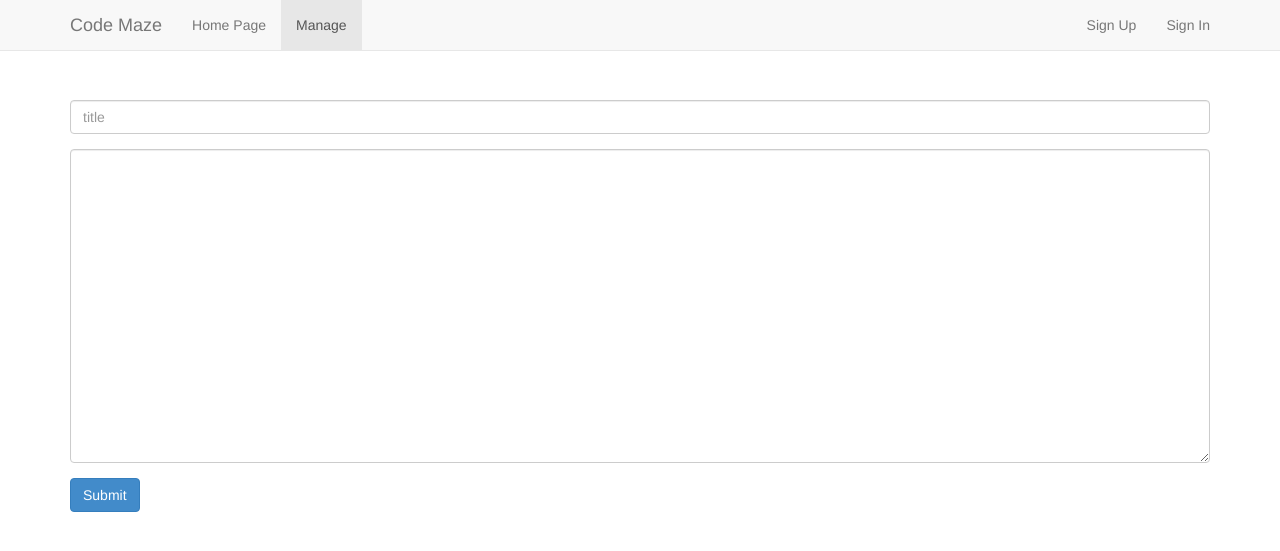
After one commit to code-maze/wblog, a Flask app: page /editor in a window 1280 px wide. The commit adds this page. Shown: the top 551 px of the page. Run offline with Flask 2, Linux system fonts and the light colour scheme; some libraries are stand-ins or nearby versions.

Commit message:
添加编辑器，添加表单通用样式

```diff
--- a/www/app/routes/main.py
+++ b/www/app/routes/main.py
@@ -23,3 +23,7 @@ def signin():
 @main.route('/admin')
 def admin():
     return render_template('admin.html')
+
+@main.route('/editor')
+def editor():
+    return render_template('editor.html')
--- a/www/app/static/css/common.css
+++ b/www/app/static/css/common.css
@@ -1,3 +1,7 @@
 #main {
     margin-top: 50px;
 }
+
+.container form {
+    margin-top: 100px;
+}
--- /dev/null
+++ b/www/app/templates/editor.html
@@ -0,0 +1,28 @@
+{% extends 'layout.html' %}
+{% import 'nav.html' as nav %}
+
+{% block title %}编辑页面{% endblock %}
+
+{% block style %}
+<link rel="stylesheet" href="/static/css/common.css" />
+{% endblock %}
+
+{% block content %}
+{{ nav.show('admin') }}
+<div class='container'>
+    <form role="form">
+        <div class="form-group">
+            <input type="text" class="form-control" id="title" placeholder="title">
+        </div>
+        <div class="form-group">
+            <textarea class="form-control" rows="15"></textarea>
+        </div>
+        <button class="btn btn-primary">Submit</button>
+    </form>
+</div>
+{% endblock %}
+
+{%block script %}
+
+{{ nav.animate() }}
+{% endblock %}
--- a/www/app/templates/layout.html
+++ b/www/app/templates/layout.html
@@ -14,6 +14,7 @@
 
     <script src="/static/js/lib/jquery-1.11.3.js"></script>
     <script src="/static/js/lib/bootstrap.min.js"></script>
+    <script src="//cdnjs.cloudflare.com/ajax/libs/showdown/1.5.1/showdown.min.js"></script>
     {% block script %}{% endblock %}
     </body>
 </html>
--- a/www/app/templates/nav.html
+++ b/www/app/templates/nav.html
@@ -21,7 +21,7 @@
                 <li id="logined-user" class="dropdown">
                     <a href="#" class="dropdown-toggle" data-toggle="dropdown">{{ g.user.name }}<span class="caret"></span></a>
                     <ul class="dropdown-menu" role="menu">
-                        <li><a href="#">New Blog</a></li>
+                        <li><a href="/editor">New Blog</a></li>
                         <li class="divider"></li>
                         <li><a href="#">Sign Out</a></li>
                     </ul>
--- a/www/app/templates/signin.html
+++ b/www/app/templates/signin.html
@@ -3,13 +3,14 @@
 {% block title %}欢迎登陆{% endblock %}
 
 {% block style %}
+<link rel="stylesheet" href="/static/css/common.css" />
 <link rel="stylesheet" href="/static/css/signin.css" />
 {% endblock %}
 
 {% block content %}
 <div class="container">
-    <h3 class="text-center">WELLCOME！</h3>
     <form role="form">
+        <h3 class="text-center">WELLCOME！</h3>
         <div class="form-group">
             <input type="email" class="form-control" id="email" pattern="\w+@\w+?(\.\w{2,3}){1,2}" required >
             <span class="help-block">邮箱</span>
--- a/www/app/templates/signup.html
+++ b/www/app/templates/signup.html
@@ -3,13 +3,14 @@
 {% block title %}欢迎注册{% endblock %}
 
 {% block style %}
+<link rel="stylesheet" href="/static/css/common.css" />
 <link rel="stylesheet" href="/static/css/signin.css" />
 {% endblock %}
 
 {% block content %}
 <div class="container">
-    <h3 class="text-center">用户注册页面</h3>
     <form role="form">
+        <h3 class="text-center">用户注册页面</h3>
         <div class="form-group">
             <input id='username' class="form-control" type="text" name="username" minlength="2" maxlength="50" required/>
             <span class="help-block">请输入用户名</span>
```
